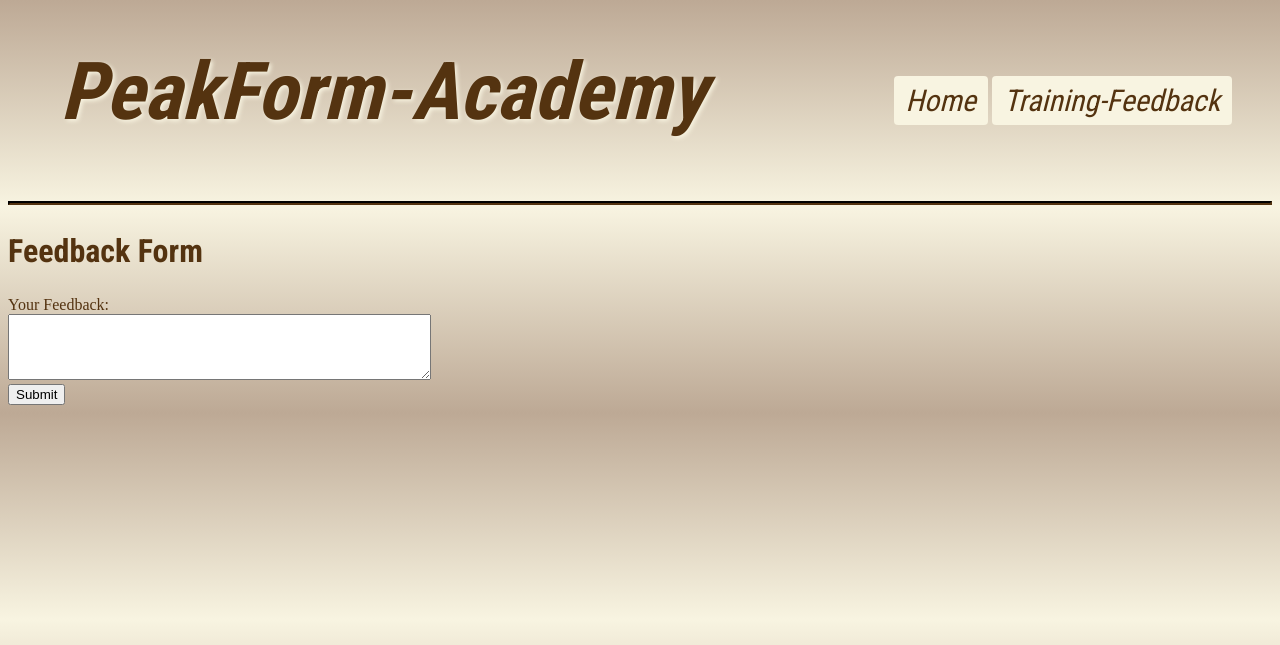
After one commit to benjaMRW/PFA_git, a Flask app: page /feedback in a window 1280 px wide. The commit adds this page. Shown: the top 645 px of the page. Run offline with Flask 3, Linux system fonts and the light colour scheme.

Commit message:
links fixed

```diff
--- a/TPTI/routes.py
+++ b/TPTI/routes.py
@@ -1,4 +1,4 @@
-from flask import Flask, render_template
+from flask import Flask, render_template, request
 import sqlite3
 
 app = Flask(__name__)
@@ -59,17 +59,27 @@ def plan(id1, id2, id3):
     level_data = cur.fetchone()
 
     # Fetch plan data; ensure the query matches your table schema
-    cur.execute('''SELECT Plan.* FROM Plan
-                   JOIN LevelPlans ON Plan.id = LevelPlans.pid
+    cur.execute('''SELECT plan.* FROM plan
+                   JOIN LevelPlans ON plan.id = LevelPlans.pid
                    WHERE LevelPlans.lid = ? AND Plan.id = ?''', (id2,id3))
     plan_data = cur.fetchone()
 
     conn.close()
 
-    if not sports_data or not level_data or not plan_data:
-        return "Data not found", 404
+
 
     return render_template('plan.html', sports=sports_data, level=level_data, plan=plan_data)
 
+
+@app.route('/feedback', methods=['GET', 'POST'])
+def feedback():
+    if request.method == 'POST':
+        feedback = request.form['feedback']
+        # Process and store the feedback (you can store it in a database here)
+        # For demonstration purposes, let's just print it
+        print("User Feedback:", feedback)
+        return "Thank you for your feedback!"
+    return render_template('feedback.html')
+
 if __name__ == "__main__":
     app.run(debug=True)
--- /dev/null
+++ b/TPTI/templates/feedback.html
@@ -0,0 +1,18 @@
+{%extends 'layout.html'%}
+{%block content%}
+<html lang="en">
+<head>
+    <meta charset="UTF-8">
+    <meta name="viewport" content="width=device-width, initial-scale=1.0">
+    <title>Feedback Form</title>
+</head>
+<body>
+    <h2>Feedback Form</h2>
+    <form method="post">
+        <label for="feedback">Your Feedback:</label><br>
+        <textarea id="feedback" name="feedback" rows="4" cols="50"></textarea><br>
+        <input type="submit" value="Submit">
+    </form>
+</body>
+</html>
+{%endblock%}
--- a/TPTI/templates/layout.html
+++ b/TPTI/templates/layout.html
@@ -12,7 +12,7 @@
       <logo>PeakForm-Academy</logo>
       <div class="header-right">
         <a class="button" href="/">Home</a>
-        <a href="/feedback" class="button">Training-Feedback</a>
+        <a href="/feedback-check" class="button">Training-Feedback</a>
       </div>
     </div>
   </header>
--- a/TPTI/templates/plan.html
+++ b/TPTI/templates/plan.html
@@ -7,4 +7,8 @@
     {% endfor %}
 </div>
 <hr/>
+<feedback>
+    <p>leave your feedback of how this plan was and how did you felt to see how you improve throw years</p>
+    <a href="/feedback">feedback</a>
+</feedback>
 {%endblock%}
```
Also changed, not shown: TPTI/templates/level.html (+4 -5 lines), TPTI/templates/feedback-check.html (added).
